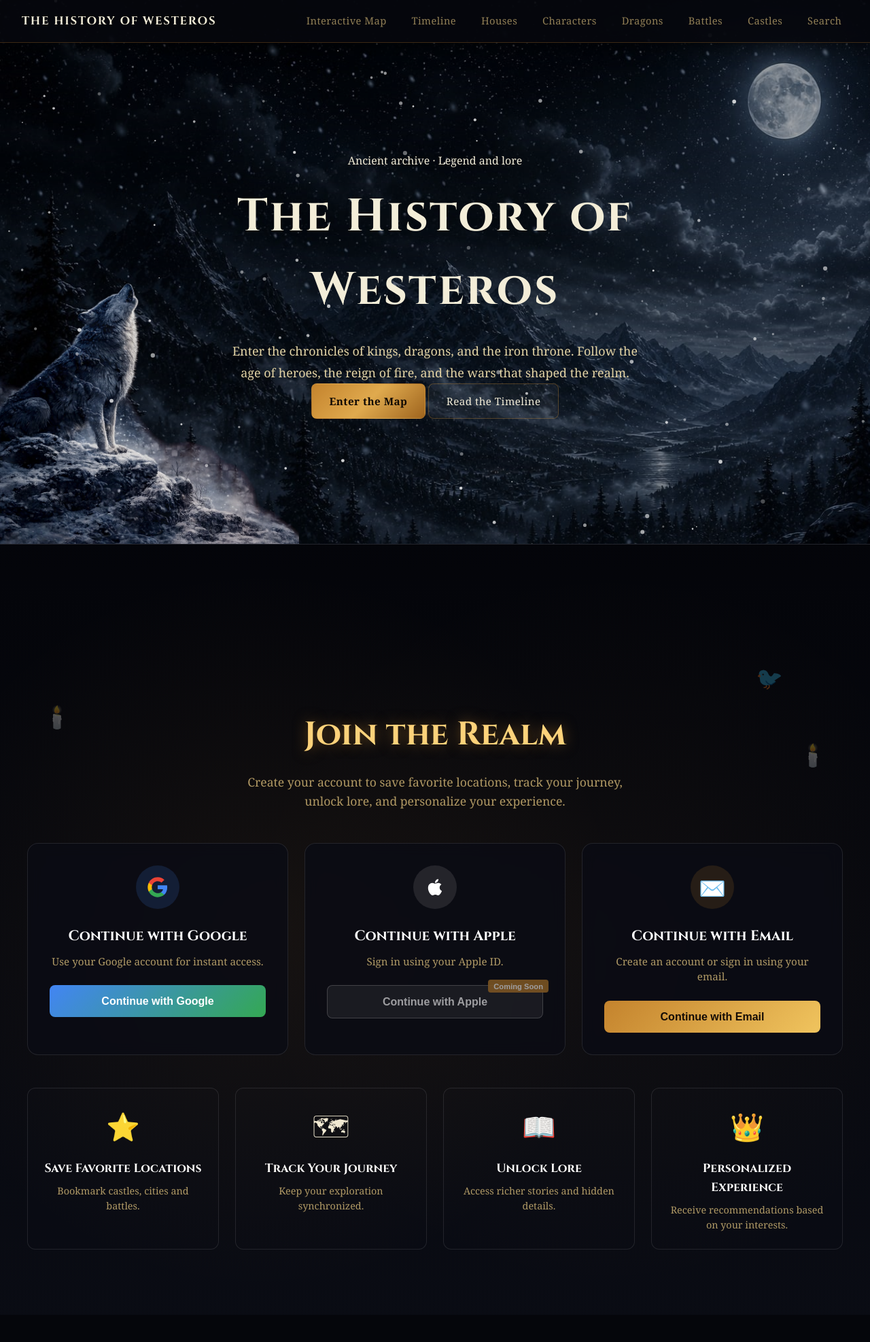
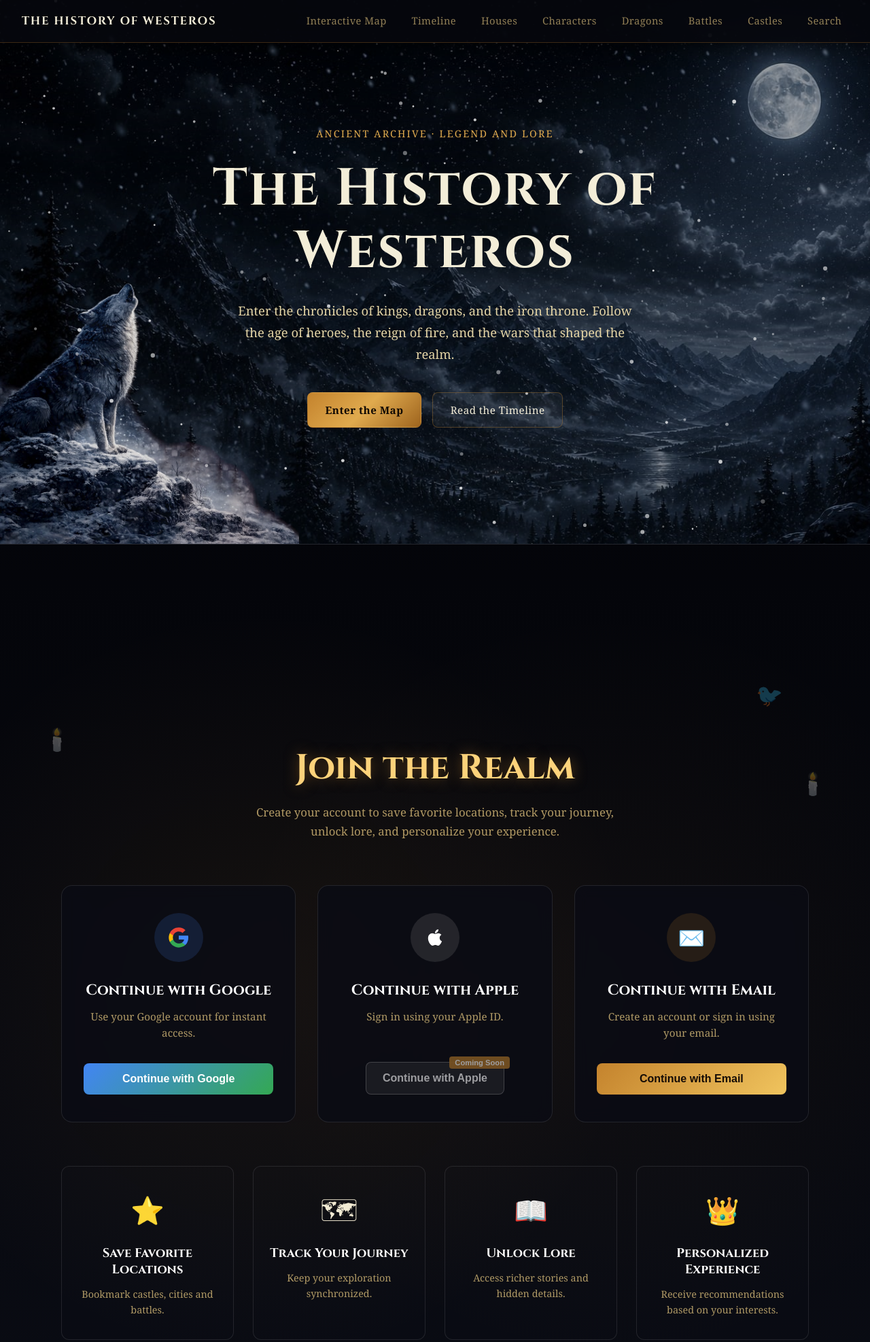
Before and after one commit to emaanzeeshan/GOT-Interactive-Map, a plain HTML site: page index.html in a window 1280 px wide. Shown: the whole page at 68% size. Before the commit the page ends 1934 px from the top, so only its background shows below. Drawn offline with Linux system fonts and the light colour scheme; no server answers.

Commit message:
Made homepage better

```diff
--- a/assets/css/styles.css
+++ b/assets/css/styles.css
@@ -2672,18 +2672,52 @@ body:not(.loading) main {
 
 .hero {
   position: relative; min-height: 100vh; display: grid; place-items: center;
-  padding: 7rem 2rem 3rem; overflow: hidden;
-}
-
-.hero-content { position: relative; z-index: 2; max-width: 820px; text-align: center; padding: 2rem; }
+  padding: 8rem 2rem 6rem; overflow: hidden;
+}
+
+.hero-content {
+  position: relative; z-index: 2;
+  max-width: 800px;
+  text-align: center;
+  padding: 3rem 2rem;
+}
+
+.section-kicker {
+  font-size: 0.9rem;
+  letter-spacing: 0.15em;
+  text-transform: uppercase;
+  color: var(--accent-light);
+  margin-bottom: 1.5rem;
+}
+
 .hero h1 {
-  font-size: clamp(2.4rem, 5.5vw, 4.2rem); margin: 0;
-  font-family: 'Cinzel', serif; letter-spacing: 0.04em;
-}
-.hero-copy { color: #e4d4a5; line-height: 1.8; font-size: 1.12rem; max-width: 620px; margin: 1.2rem auto 0; }
+  font-size: clamp(2.8rem, 6vw, 4.8rem);
+  margin: 0 0 1.5rem;
+  font-family: 'Cinzel', serif;
+  letter-spacing: 0.03em;
+  line-height: 1.2;
+}
+
+.hero-copy {
+  color: #e4d4a5;
+  line-height: 1.75;
+  font-size: 1.15rem;
+  max-width: 580px;
+  margin: 0 auto 2.5rem;
+}
+
+.hero-actions {
+  display: flex;
+  gap: 1rem;
+  justify-content: center;
+  flex-wrap: wrap;
+}
 
 .section {
-  position: relative; z-index: 2; padding: 5rem 1.5rem 3.5rem; max-width: 1280px; margin: 0 auto;
+  position: relative; z-index: 2;
+  padding: 6rem 2rem;
+  max-width: 1200px;
+  margin: 0 auto;
 }
 
 @media (max-width: 1024px) {
@@ -2700,6 +2734,28 @@ body:not(.loading) main {
 
   .panel-section-content p {
     max-width: 100%;
+  }
+
+  .hero {
+    padding: 6rem 2rem 4rem;
+  }
+
+  .hero-content {
+    padding: 2rem 1.5rem;
+  }
+
+  .join-realm-section {
+    padding: 6rem 1.5rem;
+  }
+
+  .auth-cards-grid {
+    grid-template-columns: repeat(auto-fit, minmax(260px, 1fr));
+    gap: 1.5rem;
+  }
+
+  .feature-boxes-grid {
+    grid-template-columns: repeat(auto-fit, minmax(220px, 1fr));
+    gap: 1.5rem;
   }
 }
 
@@ -2711,6 +2767,55 @@ body:not(.loading) main {
     flex-direction: column; padding: 1rem; background: rgba(6, 7, 14, 0.97);
     border: 1px solid var(--border-warm); border-radius: 16px; box-shadow: var(--shadow-lg);
   }
+
+  .hero {
+    padding: 5rem 1.5rem 4rem;
+  }
+
+  .hero-content {
+    padding: 2rem 1rem;
+  }
+
+  .hero-actions {
+    flex-direction: column;
+    align-items: stretch;
+  }
+
+  .hero-actions .btn {
+    width: 100%;
+  }
+
+  .section {
+    padding: 4rem 1.5rem;
+  }
+
+  .join-realm-section {
+    padding: 5rem 1rem;
+  }
+
+  .join-realm-header {
+    margin-bottom: 3rem;
+  }
+
+  .auth-cards-grid {
+    grid-template-columns: 1fr;
+    gap: 1.5rem;
+  }
+
+  .feature-boxes-grid {
+    grid-template-columns: 1fr;
+    gap: 1.25rem;
+  }
+
+  .welcome-profile {
+    flex-direction: column;
+    text-align: center;
+    padding: 2rem;
+  }
+
+  .gate-notification {
+    padding: 1.5rem;
+  }
 }
 
 /* ====================================================================
@@ -2720,7 +2825,7 @@ body:not(.loading) main {
 /* Join the Realm Section */
 .join-realm-section {
   position: relative;
-  padding: 6rem 2rem;
+  padding: 8rem 2rem;
   background: linear-gradient(180deg, rgba(4, 5, 10, 0.95) 0%, rgba(10, 12, 20, 0.98) 100%);
   border-top: 1px solid var(--border);
   overflow: hidden;
@@ -2758,27 +2863,28 @@ body:not(.loading) main {
 
 .join-realm-header {
   text-align: center;
-  margin-bottom: 3rem;
+  margin-bottom: 4rem;
 }
 
 .join-realm-title {
   font-family: 'Cinzel', serif;
-  font-size: clamp(2rem, 4vw, 3rem);
-  color: #ffd57d;
-  margin: 0 0 1rem;
+  font-size: clamp(2.2rem, 4.5vw, 3.2rem);
+  color: #ffd57d;
+  margin: 0 0 1.25rem;
   text-shadow: 0 0 20px rgba(196, 131, 45, 0.5);
+  line-height: 1.2;
 }
 
 .join-realm-subtitle {
   color: var(--muted);
-  font-size: 1.1rem;
-  max-width: 600px;
+  font-size: 1.05rem;
+  max-width: 580px;
   margin: 0 auto;
-  line-height: 1.6;
+  line-height: 1.7;
 }
 
 .section-content {
-  max-width: 1200px;
+  max-width: 1100px;
   margin: 0 auto;
 }
 
@@ -2787,12 +2893,15 @@ body:not(.loading) main {
   background: rgba(196, 131, 45, 0.15);
   border: 1px solid rgba(196, 131, 45, 0.4);
   border-radius: 12px;
-  padding: 1.5rem;
-  margin-bottom: 2rem;
+  padding: 1.75rem 2rem;
+  margin-bottom: 3rem;
   text-align: center;
   opacity: 0;
   transform: translateY(-10px);
   transition: all 0.3s ease;
+  max-width: 700px;
+  margin-left: auto;
+  margin-right: auto;
 }
 
 .gate-notification.show {
@@ -2824,19 +2933,22 @@ body:not(.loading) main {
 /* Auth Cards Grid */
 .auth-cards-grid {
   display: grid;
-  grid-template-columns: repeat(auto-fit, minmax(280px, 1fr));
-  gap: 1.5rem;
-  margin-bottom: 3rem;
+  grid-template-columns: repeat(auto-fit, minmax(300px, 1fr));
+  gap: 2rem;
+  margin-bottom: 4rem;
 }
 
 .auth-card-premium {
   background: rgba(10, 12, 20, 0.8);
   border: 1px solid var(--border);
   border-radius: 16px;
-  padding: 2rem;
+  padding: 2.5rem 2rem;
   text-align: center;
   transition: all 0.3s ease;
   backdrop-filter: blur(10px);
+  display: flex;
+  flex-direction: column;
+  align-items: center;
 }
 
 .auth-card-premium:hover {
@@ -2845,9 +2957,9 @@ body:not(.loading) main {
 }
 
 .auth-card-icon {
-  width: 64px;
-  height: 64px;
-  margin: 0 auto 1.5rem;
+  width: 72px;
+  height: 72px;
+  margin: 0 auto 1.75rem;
   display: flex;
   align-items: center;
   justify-content: center;
@@ -2874,16 +2986,18 @@ body:not(.loading) main {
 
 .auth-card-title {
   font-family: 'Cinzel', serif;
-  font-size: 1.3rem;
+  font-size: 1.35rem;
   color: #fff;
-  margin: 0 0 0.5rem;
+  margin: 0 0 0.75rem;
+  line-height: 1.3;
 }
 
 .auth-card-description {
   color: var(--muted);
   font-size: 0.95rem;
-  margin: 0 0 1.5rem;
-  line-height: 1.5;
+  margin: 0 0 2rem;
+  line-height: 1.6;
+  flex-grow: 1;
 }
 
 .auth-card-btn {
@@ -2946,17 +3060,20 @@ body:not(.loading) main {
 /* Feature Boxes */
 .feature-boxes-grid {
   display: grid;
-  grid-template-columns: repeat(auto-fit, minmax(250px, 1fr));
-  gap: 1.5rem;
+  grid-template-columns: repeat(4, 1fr);
+  gap: 1.75rem;
 }
 
 .feature-box {
   background: rgba(10, 12, 20, 0.6);
   border: 1px solid var(--border);
   border-radius: 12px;
-  padding: 1.5rem;
+  padding: 2rem 1.5rem;
   text-align: center;
   transition: all 0.3s ease;
+  display: flex;
+  flex-direction: column;
+  align-items: center;
 }
 
 .feature-box:hover {
@@ -2966,39 +3083,43 @@ body:not(.loading) main {
 
 .feature-icon {
   font-size: 2.5rem;
-  margin-bottom: 1rem;
+  margin-bottom: 1.25rem;
 }
 
 .feature-title {
   font-family: 'Cinzel', serif;
-  font-size: 1.1rem;
+  font-size: 1.15rem;
   color: #fff;
-  margin: 0 0 0.5rem;
+  margin: 0 0 0.75rem;
+  line-height: 1.3;
 }
 
 .feature-description {
   color: var(--muted);
   font-size: 0.9rem;
   margin: 0;
-  line-height: 1.5;
+  line-height: 1.6;
+  flex-grow: 1;
 }
 
 /* Welcome Panel */
 .welcome-profile {
   display: flex;
   align-items: center;
-  gap: 1.5rem;
+  gap: 2rem;
   background: rgba(10, 12, 20, 0.8);
   border: 1px solid var(--border);
   border-radius: 16px;
-  padding: 2rem;
+  padding: 2.5rem;
   backdrop-filter: blur(10px);
+  max-width: 700px;
+  margin: 0 auto;
 }
 
 .welcome-profile-image {
   position: relative;
-  width: 80px;
-  height: 80px;
+  width: 88px;
+  height: 88px;
   flex-shrink: 0;
 }
 
@@ -3010,8 +3131,8 @@ body:not(.loading) main {
 }
 
 .welcome-profile-avatar {
-  width: 80px;
-  height: 80px;
+  width: 88px;
+  height: 88px;
   border-radius: 50%;
   background: rgba(196, 131, 45, 0.2);
   display: grid;
@@ -3025,14 +3146,17 @@ body:not(.loading) main {
 
 .welcome-profile-info h3 {
   font-family: 'Cinzel', serif;
-  font-size: 1.5rem;
+  font-size: 1.6rem;
   color: #fff;
-  margin: 0 0 0.25rem;
+  margin: 0 0 0.5rem;
+  line-height: 1.2;
 }
 
 .welcome-profile-info p {
   color: var(--muted);
   margin: 0;
+  font-size: 1rem;
+  line-height: 1.5;
 }
 
 .auth-card-btn-signout {
```
